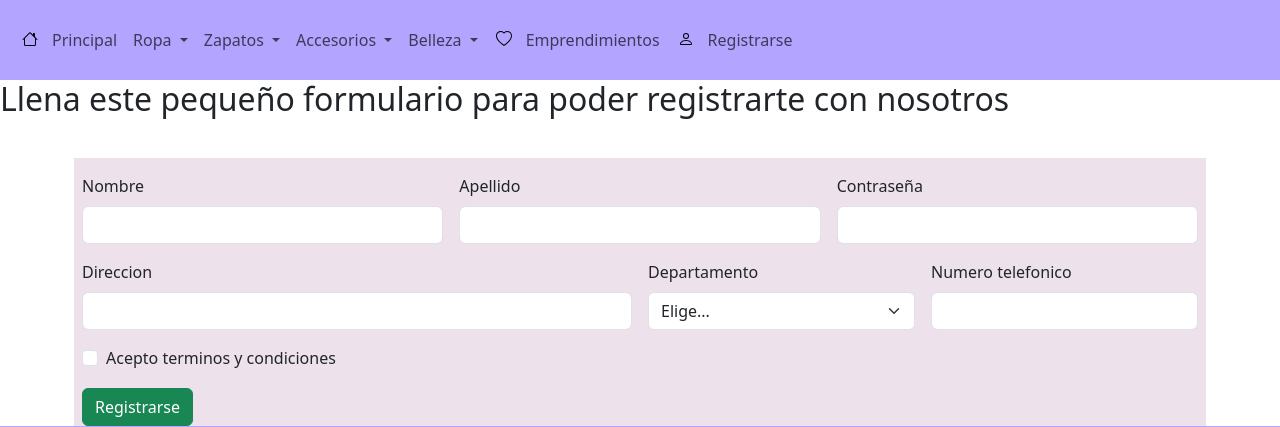
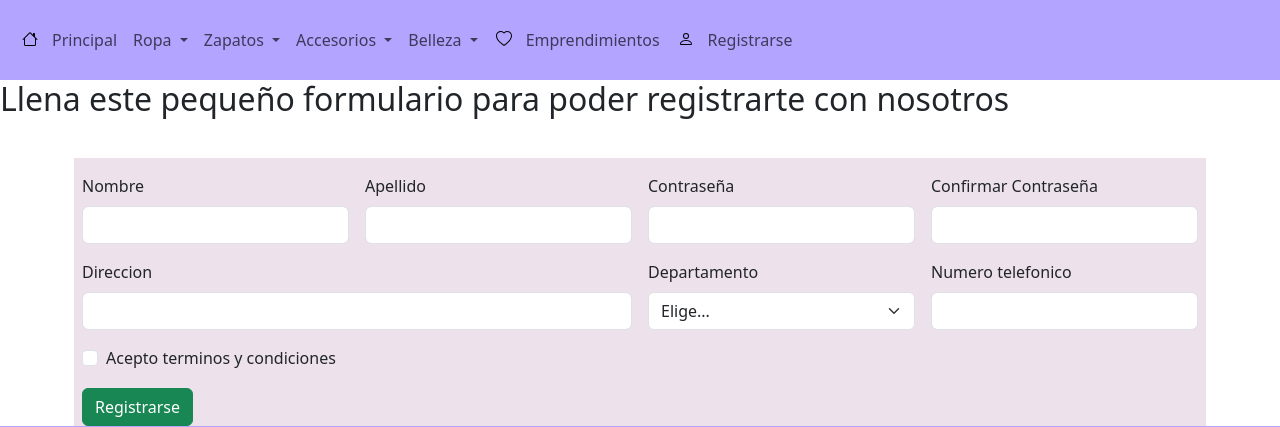
Before and after one commit to angie11laleska/ecommerce, a Flask app: page /registrarse in a window 1280 px wide. Shown: the top 427 px of the page. Run offline with Flask 3, Linux system fonts and the light colour scheme; parts of the project's set-up code (start-up, migrations or seed data) failed here and were passed over.

Commit message:
se trabajo en el registro

```diff
--- a/app.py
+++ b/app.py
@@ -1,6 +1,6 @@
 import os
 from flask import Flask, flash, redirect, render_template, request, session
-
+from .models import *
 
 app = Flask(__name__)
 
@@ -28,3 +28,40 @@ def trending():
 @app.route("/registrarse", methods=["GET", "POST"])
 def registrarse():
     return render_template("registrarse.html")
+
+app = Flask(__name__)
+
+
+@app.route("/register", methods=["GET", "POST"])
+def register():
+    """Register user"""
+    if request.method == "GET":
+        return render_template("register.html")
+    nombre = request.form.get("nombre")
+    apellido = request.form.get("apellido")
+    contraseña = request.form.get("contraseña")
+    confirmacion = request.form.get("confirmacion")
+    direccion = request.form.get("direccion")
+    departamento = request.form.get("departamento")
+    numTelefono = request.form.get("celular")
+    if not nombre:
+        return redirect("/login")
+    if not apellido:
+        return redirect("/login")
+    if not contraseña:
+        return redirect("/login")
+    if not confirmacion:
+        return redirect("/login")
+    if not direccion:
+        return redirect("/login")
+    if not departamento:
+        return redirect("/login")
+    if contraseña != confirmacion:
+        return redirect("/login")
+    try:
+        query = text("INSERT INTO persona(nombre_persona, apellido, direccion, celular, pago, contra, roles) VALUES (:nombre, :direccion, :celular, :pago, :contra, :roles)")
+        db.execute(query, {"nombre":nombre, "contra": contraseña, "direccion": direccion, "celular": numTelefono, "pago": 0, "roles": 0})
+        db.commit
+    except:
+        return redirect("/login")
+    return redirect("/login")
--- a/templates/registrarse.html
+++ b/templates/registrarse.html
@@ -8,24 +8,33 @@
 <br></br>
 <div class="container">
 <form class="row g-3 needs-validation" novalidate>
-    <div class="col-md-4">
+    <div class="col-md-3">
       <label for="validationCustom01" class="form-label">Nombre</label>
-      <input type="text" class="form-control" id="validationCustom01" value="" required>
+      <input name = "nombre" type="text" class="form-control" id="validationCustom01" value="" required>
       <div class="valid-feedback">
         Muy bien!
       </div>
     </div>
-    <div class="col-md-4">
+    <div class="col-md-3">
       <label for="validationCustom02" class="form-label">Apellido</label>
-      <input type="text" class="form-control" id="validationCustom02" value="" required>
+      <input name = "apellido" type="text" class="form-control" id="validationCustom02" value="" required>
       <div class="valid-feedback">
         Muy bien!
       </div>
     </div>
-    <div class="col-md-4">
+    <div class="col-md-3">
       <label for="validationCustomUsername" class="form-label">Contraseña</label>
       <div class="input-group has-validation">
-        <input type="text" class="form-control" id="validationCustomUsername" aria-describedby="inputGroupPrepend" required>
+        <input name = "contraseña" type="text" class="form-control" id="validationCustomUsername" aria-describedby="inputGroupPrepend" required>
+        <div class="invalid-feedback">
+        Elige una contraseña.
+        </div>
+      </div>
+    </div>
+    <div class="col-md-3">
+      <label for="validationCustomUsername" class="form-label">Confirmar Contraseña</label>
+      <div class="input-group has-validation">
+        <input name = "confirmacion" type="text" class="form-control" id="validationCustomUsername" aria-describedby="inputGroupPrepend" required>
         <div class="invalid-feedback">
         Elige una contraseña.
         </div>
@@ -33,25 +42,25 @@
     </div>
     <div class="col-md-6">
       <label for="validationCustom03" class="form-label">Direccion</label>
-      <input type="text" class="form-control" id="validationCustom03" required>
+      <input name = "direccion" type="text" class="form-control" id="validationCustom03" required>
       <div class="invalid-feedback">
         Ingresa una direccion valida.
       </div>
     </div>
     <div class="col-md-3">
       <label for="validationCustom04" class="form-label">Departamento</label>
-      <select class="form-select" id="validationCustom04" required>
+      <select name = "departamento" class="form-select" id="validationCustom04" required>
         <option selected disabled value="">Elige...</option>
-        <option>Chinandega</option>
-        <option>Leon</option>
-        <option>Managua</option>
-        <option>Masaya</option>
-        <option>Granada</option>
-        <option>Carazo</option>
-        <option>Rivas</option>
-        <option>Esteli</option>
-        <option>Jinotega</option>
-        <option>Matagalpa</option>
+        <option values = "Chinandega">Chinandega</option>
+        <option values = "Leon">Leon</option>
+        <option values = "Managua">Managua</option>
+        <option values = "Masaya">Masaya</option>
+        <option values = "Granada">Granada</option>
+        <option values = "Carazo">Carazo</option>
+        <option values = "Rivas">Rivas</option>
+        <option values = "Esteli">Esteli</option>
+        <option values = "Jinotega">Jinotega</option>
+        <option values = "Matagalpa">Matagalpa</option>
 
       </select>
       <div class="invalid-feedback">
@@ -60,7 +69,7 @@
     </div>
     <div class="col-md-3">
       <label for="validationCustom05" class="form-label">Numero telefonico</label>
-      <input type="text" class="form-control" id="validationCustom05" required>
+      <input name = "numTelefono" type="text" class="form-control" id="validationCustom05" required>
       <div class="invalid-feedback">
         Ingresa un numero telefonico valido.
       </div>
```
Also changed, not shown: helpers.py (added, +12 -0 lines).
